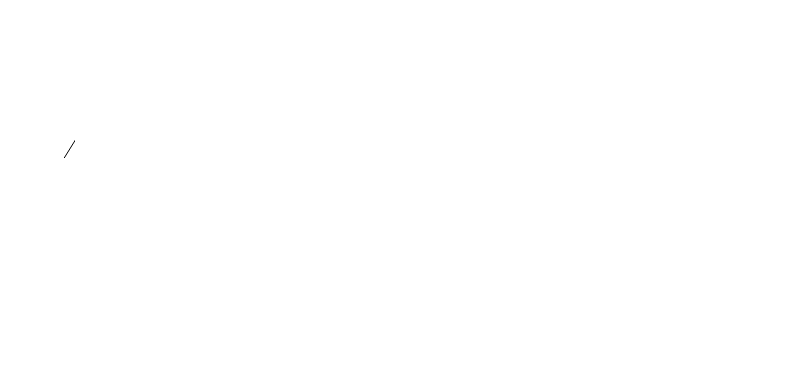
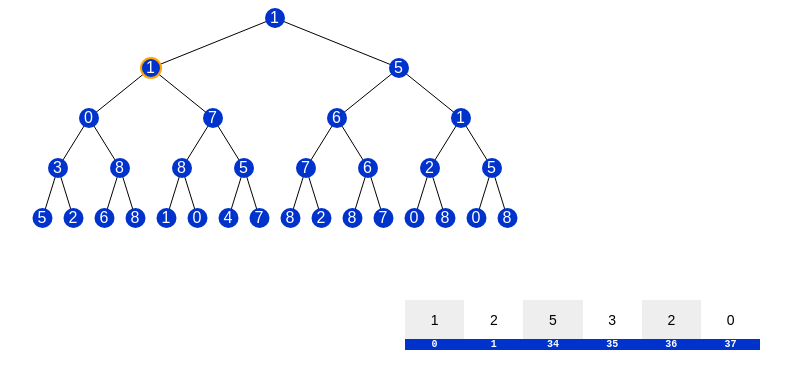
Before and after one commit to apkizer/structural-core, a plain HTML site: page rgtest.html in a window 1280 px wide. Shown: the whole page, without its empty margins (233-1024 px from the left). Drawn offline with Linux system fonts and the light colour scheme.

Commit message:
fixed livewrap issues, made composite wrap (tree & array)

```diff
--- a/js/4livewrap.js
+++ b/js/4livewrap.js
@@ -40,7 +40,8 @@ function live(component) {
 
 
   algo.wrap = function(item, wrapAlgo) {
-    if(typeof item.getSync() === 'undefined' || typeof item.getAsync() === 'undefined') {
+      console.log('item is ' + item);
+    if(typeof item.getSync === 'undefined' || typeof item.getAsync === 'undefined') {
       console.log('cannot livewrap item. no item.getSync() or item.getAsync()');
       return;
     }
@@ -61,11 +62,11 @@ function live(component) {
             }
             //push async & sync if found on view:
             var pushFn;
-            if(component.view.hasOwnProperty(property) && item.getSync()[property] !== null) {
+            if(item.getAsync().hasOwnProperty(property) && item.getSync()[property] !== null) {
               // both
               pushFn = function(fn) {
                 item.getSync()[property].apply(item.getSync(), args);
-                component.view[property].apply(component.view, args.concat(fn)); // concat callback
+                item.getAsync()[property].apply(item.getAsync(), args.concat(fn)); // concat callback
               }
             } else if(item.getSync()[property] !== null) {
               // sync only
@@ -73,10 +74,10 @@ function live(component) {
                 item.getSync()[property].apply(item.getSync(), args);
                 fn();
               }
-            } else if(component.view.hasOwnProperty(property)) {
+            } else if(item.getAsync().hasOwnProperty(property)) {
               // async only
               pushFn = function(fn) {
-                component.view[property].apply(component.view, args.concat(fn)); // concat callback
+                item.getAsync()[property].apply(item.getAsync(), args.concat(fn)); // concat callback
               }
             } else {
               // declared as async only, but method not found on view.
@@ -95,13 +96,13 @@ function live(component) {
 
   algo.wrap(std);
   if(Array.isArray(component)) {
+      console.log('is array!');
     component.forEach(function(c){
       algo.wrap(c);
     });
   } else {
     algo.wrap(component);
   }
-  algo.wrap(component);
 
   algo.close = function() {
     open = false;
@@ -125,11 +126,13 @@ function live(component) {
   }
 
   algo.exec = function() {
+    console.log('exec: fns.length ' + fns.length);
     if(open)
       return;
     var i = last;
     function doNext() {
       console.log('doNext');
+      console.log(fns[i]);
       if(i >= fns.length) {
         algo.fire('end', {}); // todo create event obj
         return;
--- a/js/6reingold.js
+++ b/js/6reingold.js
@@ -41,7 +41,7 @@ function makeTree(view) {
 
   c.live.traverse = null;
 
-  c.live.focus = null;
+  c.live.focusNode = null;
 
   return c;
 }
@@ -56,7 +56,8 @@ function makeTreeView() {
     },
     $e,
     svg,
-    $svg;
+    $svg,
+    data = S.map();
 
   view.init = function() {
     $e = $('<div class="tree"></div>');
@@ -64,6 +65,10 @@ function makeTreeView() {
     var svgElement = document.createElementNS("http://www.w3.org/2000/svg", "svg");
     $e.append($(svgElement));
     $svg = $e.find('svg').first();
+
+      $svg.width(1000);
+      $svg.height(300);
+
     $svg.addClass('tree-svg');
     svg = Snap(svgElement);
     console.log('typeof elem ' + typeof $e.find('svg').first().get());
@@ -118,14 +123,17 @@ function makeTreeView() {
   }
 
 
-  view.focus = function(node, fn) {
+  view.focusNode = function(node, fn) {
+      console.log('treeview.focus');
     focus(elems(node), fn);
   }
 
   function focus($elem, fn) {
+      console.log('treeview.focus');
     $elem.addClass('focus');
     S.wait(function(){
       $elem.removeClass('focus');
+      console.log('calling fn!');
       fn();
     }, 500);
   }
--- a/rgtest.html
+++ b/rgtest.html
@@ -11,6 +11,7 @@
     <script src="js/4livewrap.js" type="text/javascript"></script>
     <script src="js/5testarray.js" type="text/javascript"></script>
     <script src="js/6reingold.js" type="text/javascript"></script>
+    <link rel="stylesheet" href="test.css"/>
     <style>
         .tree-svg {
             width: 100%;
@@ -31,6 +32,12 @@
         .focus {
             stroke-width: 2px;
             stroke: orange;
+        }
+        .array {
+            z-index: 999;
+            position: fixed;
+            top: 300px;
+            right: 50px;
         }
     </style>
     <script type="text/javascript">
@@ -56,23 +63,46 @@
 
             var myTreeView = makeTreeView();
             var myTree = makeTree(myTreeView);
+            var myArrayView = S.views.array.simple({
+                numElements: 16
+            });
+
+            var myArray = S.components.array([1, 2], myArrayView);
+            myArrayView.scaleTo({
+                width: 600,
+                height: 200
+            });
+            myArrayView.init();
             myTree.init(root);
             myTreeView.init();
+            $('body').append(myTreeView.render());
+            $('body').append(myArrayView.render());
 
-            $('body').append(myTreeView.render());
+            myArray.live.push(1);
 
-            var livewrap = live(myTree);
+
+            var livewrap = live([myTree, myArray]);
 
             function traversal(c) {
-                console.log('c.root is ' + c.root());
+                c.log('c.root is ' + c.root());
                 //c.focus(c.root());
-                preorder(c.root());
+                //preorder(c.root());
+                inorder(c.root());
 
                 function preorder(node) {
                     if(node) {
-                        c.focus(node);
-                        c.focus(node.left);
-                        c.focus(node.right);
+                        c.focusNode(node);
+                        preorder(node.left);
+                        preorder(node.right);
+                    }
+                }
+
+                function inorder(node) {
+                    if(node) {
+                        inorder(node.left);
+                        c.focusNode(node);
+                        c.push(node.value);//array
+                        inorder(node.right);
                     }
                 }
             }
```
